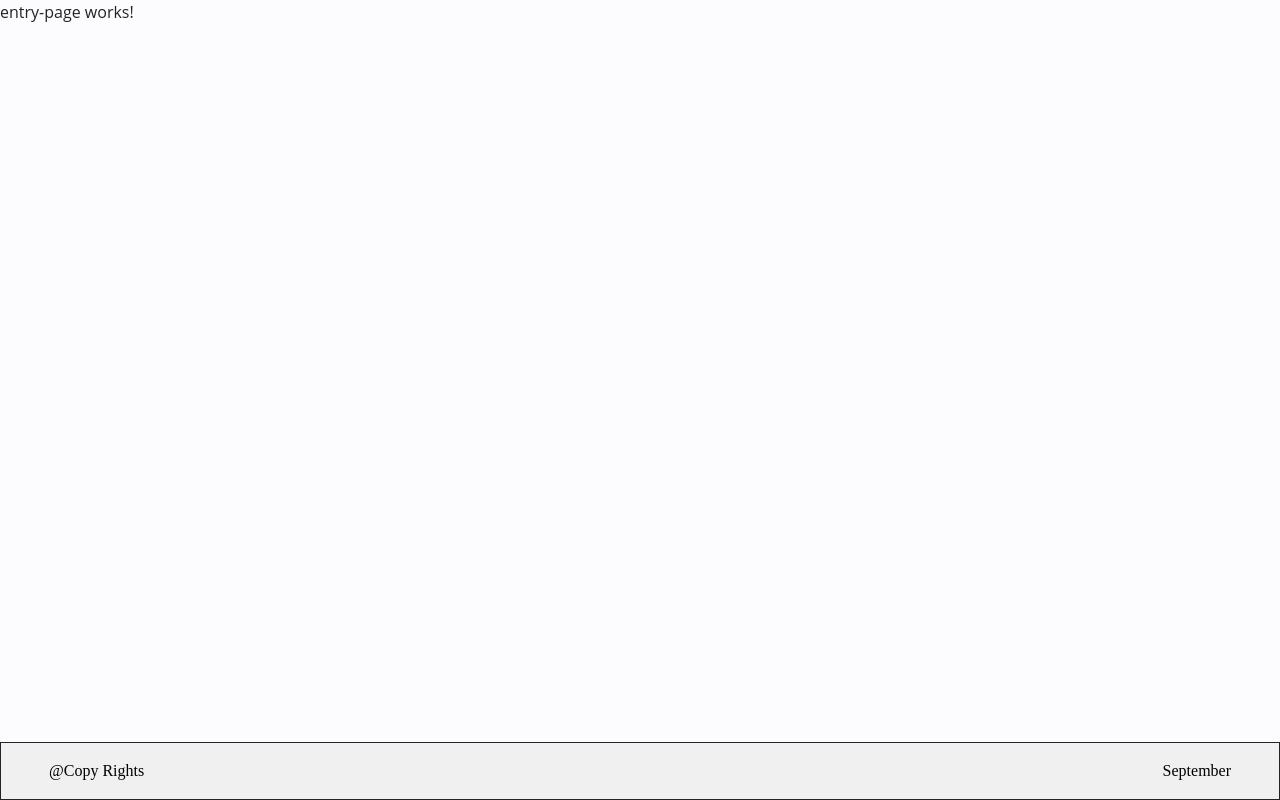
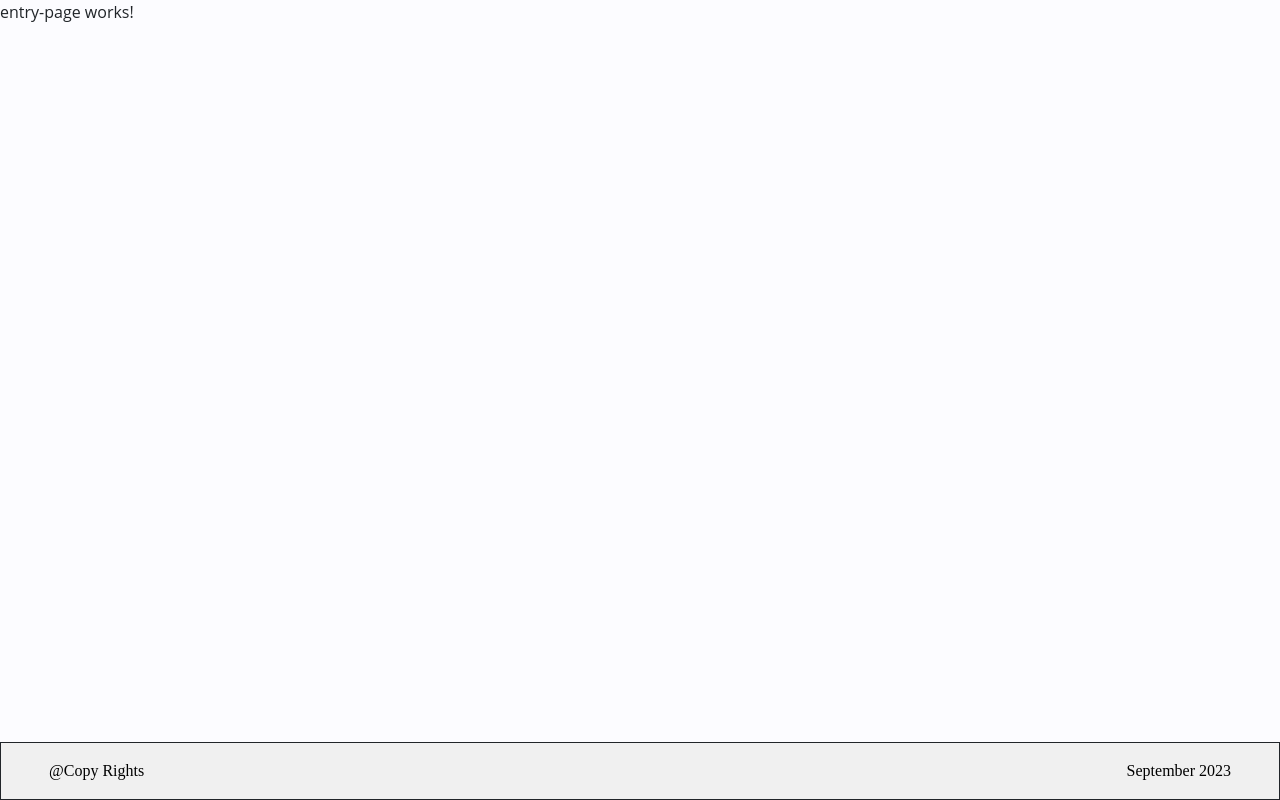
Before and after one commit to amithaR1/user-registration-app, an Angular app: page /user-registration in a window 1280 px wide. Built offline with nearby package versions, Linux system fonts and the light colour scheme.

Commit message:
Done footer component functinality to display current year and month

```diff
--- a/src/app/shared/components/footer/footer.component.html
+++ b/src/app/shared/components/footer/footer.component.html
@@ -1,6 +1,6 @@
 <footer class="d-flex border border-dark  text-lg-start fixed-bottom">
     <!-- Copyright -->
     <div class="py-3 px-5 flex-fill">@Copy Rights</div>
-    <div class="py-3 px-5 flex-fill text-end">{{currentMonth}}</div>
+    <div class="py-3 px-5 flex-fill text-end">{{currentMonth}} {{currentYear}}</div>
     <!-- Copyright -->
   </footer>
--- a/src/app/shared/components/footer/footer.component.ts
+++ b/src/app/shared/components/footer/footer.component.ts
@@ -7,11 +7,15 @@ import { Component, OnInit } from '@angular/core';
 })
 export class FooterComponent implements OnInit{
   public currentMonth : string = '';
+  public currentYear: number = 0;
+
   ngOnInit():void {
-    this.getCurrentMonth();
+    this.getCurrentMonthYear();
   }
-  getCurrentMonth(): void {
+  // to display cuurent month and year value
+  getCurrentMonthYear(): void {
     const monthNames = ['January','Febraury','March','April','May','June','July','August','September','October','November','December'];
     this.currentMonth = monthNames[(new Date()).getMonth()];
+    this.currentYear = new Date().getFullYear();
   }
 }
```
